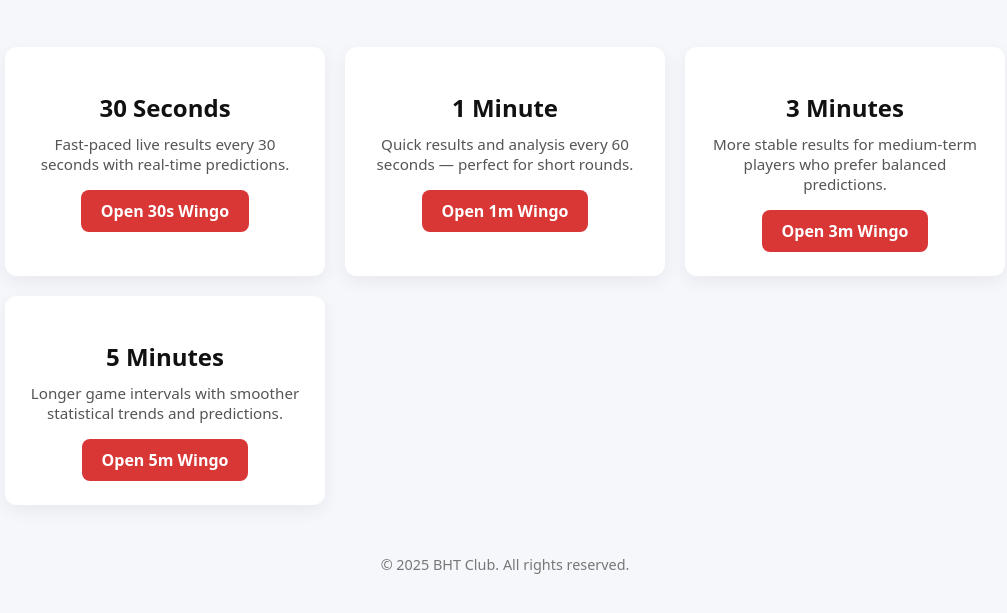
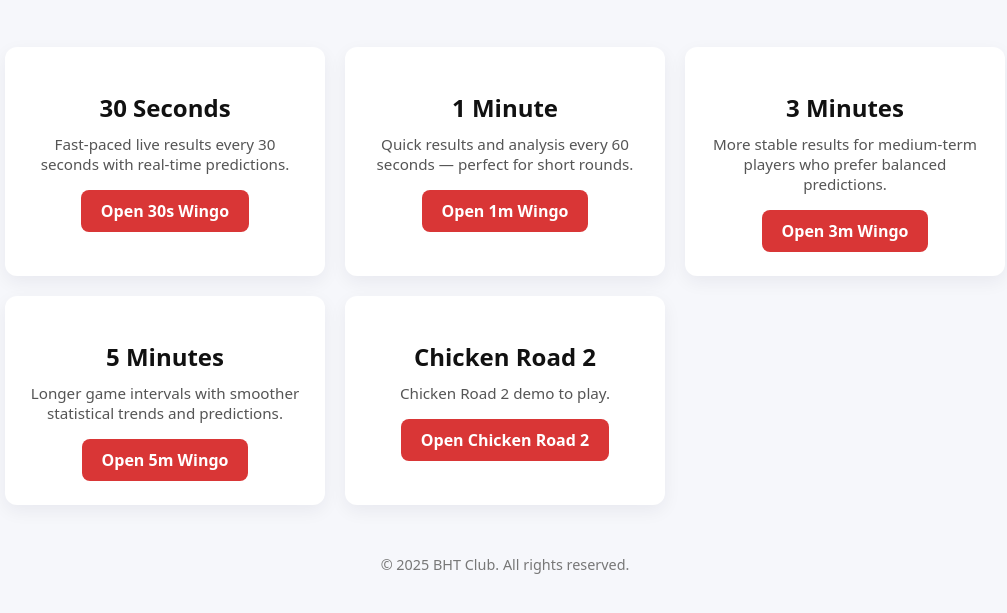
Before and after one commit to Gilde0/wingo, a plain HTML site: page index.html in a window 1280 px wide. Shown: the part 157-770 px from the top of the page, without its empty margins (135-1142 px from the left). Drawn offline with Linux system fonts and the light colour scheme.

Commit message:
Update index.html

```diff
--- a/index.html
+++ b/index.html
@@ -106,10 +106,16 @@
       <p>Longer game intervals with smoother statistical trends and predictions.</p>
       <a href="5m.html" class="button">Open 5m Wingo</a>
     </div>
+     <div class="card">
+      <h2>Chicken Road 2</h2>
+      <p>Chicken Road 2 demo to play.</p>
+      <a href="test.html" class="button">Open Chicken Road 2</a>
+    </div>
   </section>
 
   <footer>
     © 2025 BHT Club. All rights reserved.
   </footer>
 </body>
+
 </html>
```
